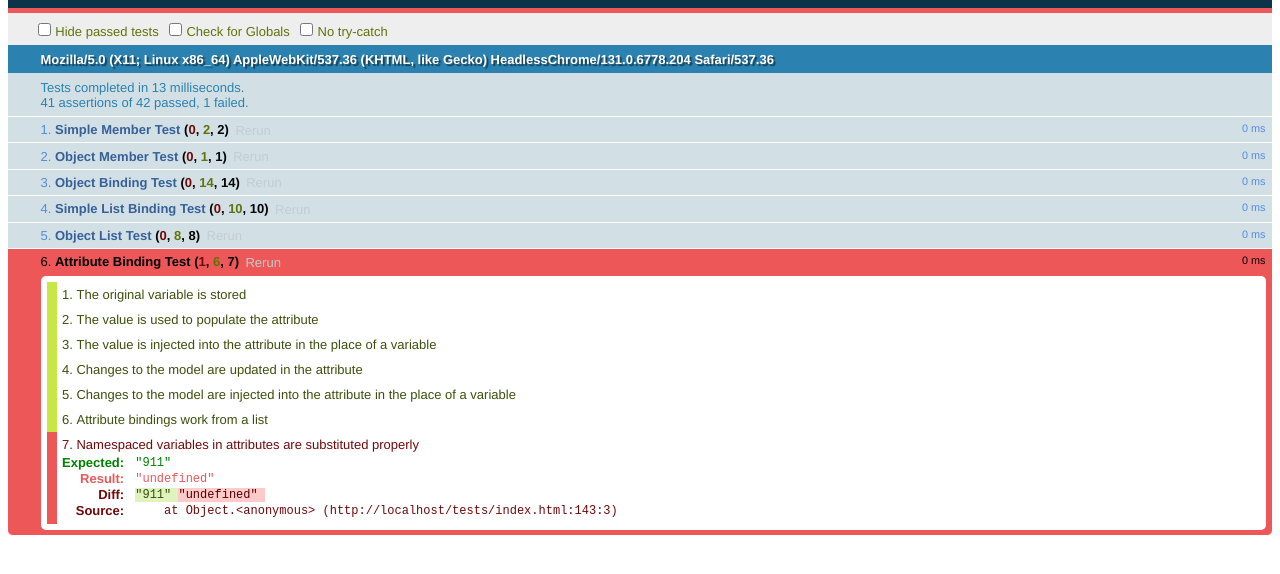
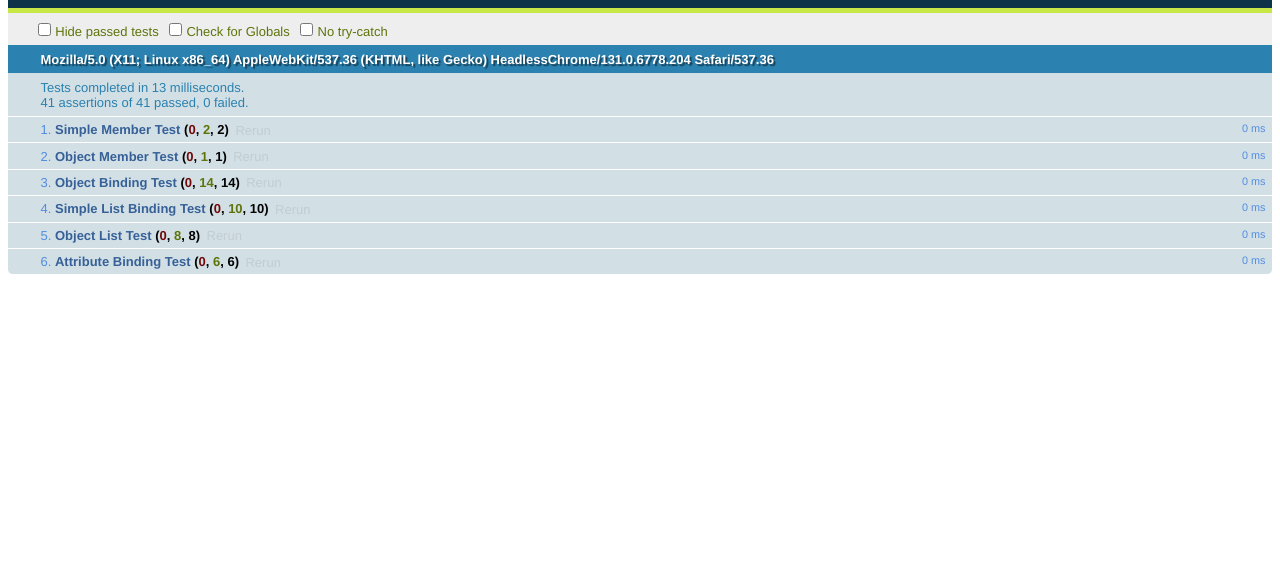
Before and after one commit to chrismichaelscott/iugo, a plain HTML site: page tests/index.html in a window 1280 px wide. Shown: the part 48-622 px from the top of the page. Drawn offline with Linux system fonts and the light colour scheme.

Commit message:
Removed namespaces attribute binding as out-of-scope, for now. Need to re-asses as the information is not avaiable at runtime; probably want to refactor to include a pre-process, as per innerHTML variables.

```diff
--- a/iugo-bind_by_class.js
+++ b/iugo-bind_by_class.js
@@ -4,7 +4,7 @@
  */
 // This initializer swaps ${var} for <spans> with attributes for use with the VC below
 $iugo.$internals.MVVC.prototype.initializers.push(function(view) {
-	var regex = /(>[^<$]*)\$\{([^.}<]+:)?([^}<]*)\}([^<]*<)/g;
+	var regex = /(>[^<$]*)\$\{([^:.}<]+:)?([^}<]*)\}([^<]*<)/g;
 	while (view.innerHTML.match(regex)) {
 		view.innerHTML = view.innerHTML.replace(regex, function(m, before, namespace, address, after) {
 			var replacement = before + '<span ';
--- a/tests/index.html
+++ b/tests/index.html
@@ -139,8 +139,8 @@ window.onload = function() {
 		var alex = document.getElementById('attributesListTest').children[2].children[0];
 		equal(alex.getAttribute("data-name"), "Alex Parkes", "Attribute bindings work from a list");
 
-		var workTelephone = document.getElementById('attributeBindNamespaceTest');
-		equal(workTelephone.getAttribute("data-phone"), "911", "Namespaced variables in attributes are substituted properly");
+		//var workTelephone = document.getElementById('attributeBindNamespaceTest');
+		//equal(workTelephone.getAttribute("data-phone"), "911", "Namespaced variables in attributes are substituted properly");
 	});
 };
 </script>
```
